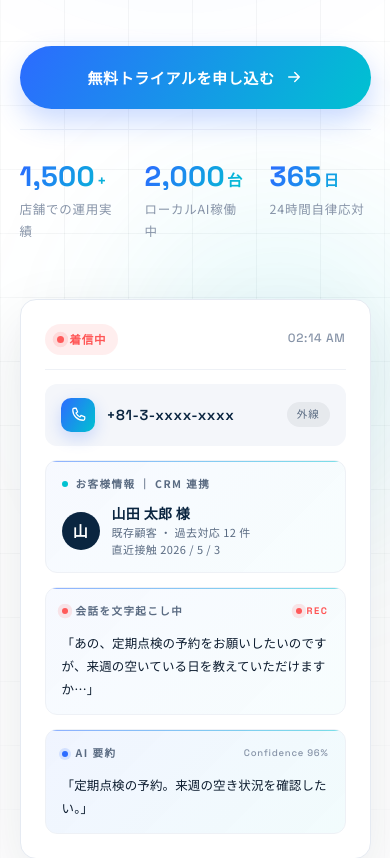
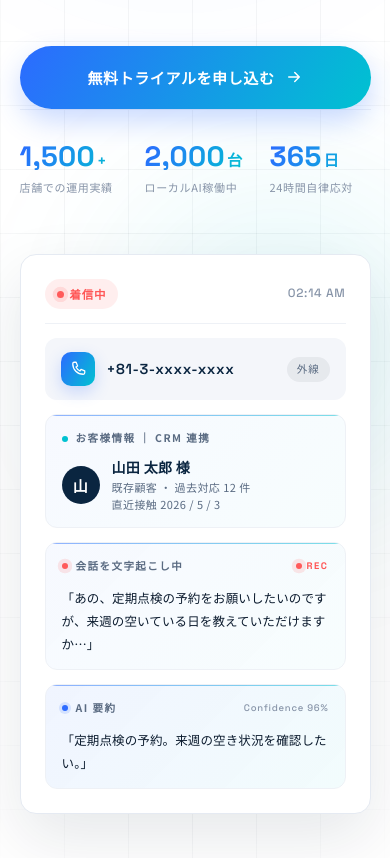
Before and after one commit to tagukichi/ailp, a PHP site: page / in a window 390 px wide. Shown: the part 407-1265 px from the top of the page. Run offline with PHP 8.4, Linux system fonts and the light colour scheme.

Commit message:
SP hero-meta: margin-top 20→0, label 12.5→11px
- .hero-meta margin-top: 20 → 0px (CTA直下に詰める)
- .hero-meta span: 12.5 → 11px
- style.css?v=27 にバンプ

https://claude.ai/code/session_01VvpNzxcfpMxrdihR2yd2i8

```diff
--- a/index.html
+++ b/index.html
@@ -8,7 +8,7 @@
   <link rel="preconnect" href="https://fonts.googleapis.com">
   <link rel="preconnect" href="https://fonts.gstatic.com" crossorigin>
   <link href="https://fonts.googleapis.com/css2?family=Noto+Sans+JP:wght@400;500;700;800&family=Space+Grotesk:wght@500;600;700&display=swap" rel="stylesheet">
-  <link rel="stylesheet" href="style.css?v=26">
+  <link rel="stylesheet" href="style.css?v=27">
 </head>
 <body>
 
--- a/style.css
+++ b/style.css
@@ -2222,10 +2222,10 @@ p { margin: 0; }
   .hero-lead { font-size: 15px; }
   .hero-cta { flex-direction: column; align-items: stretch; }
   .hero-cta .btn { width: 100%; }
-  .hero-meta { flex-wrap: wrap; gap: 24px; margin-top: 20px; }
+  .hero-meta { flex-wrap: wrap; gap: 24px; margin-top: 0; }
   .hero-meta li { flex: 1; min-width: 80px; }
   .hero-meta .hero-num { font-size: 28px; }
-  .hero-meta span { font-size: 12.5px; }
+  .hero-meta span { font-size: 11px; }
   .hero-visual {
     min-height: auto;
     display: flex;
```
